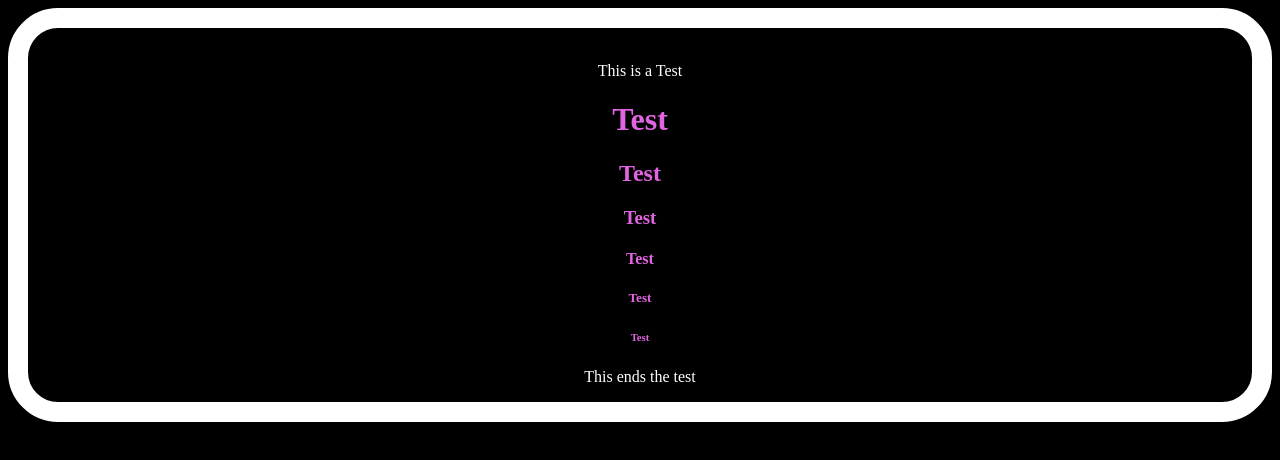
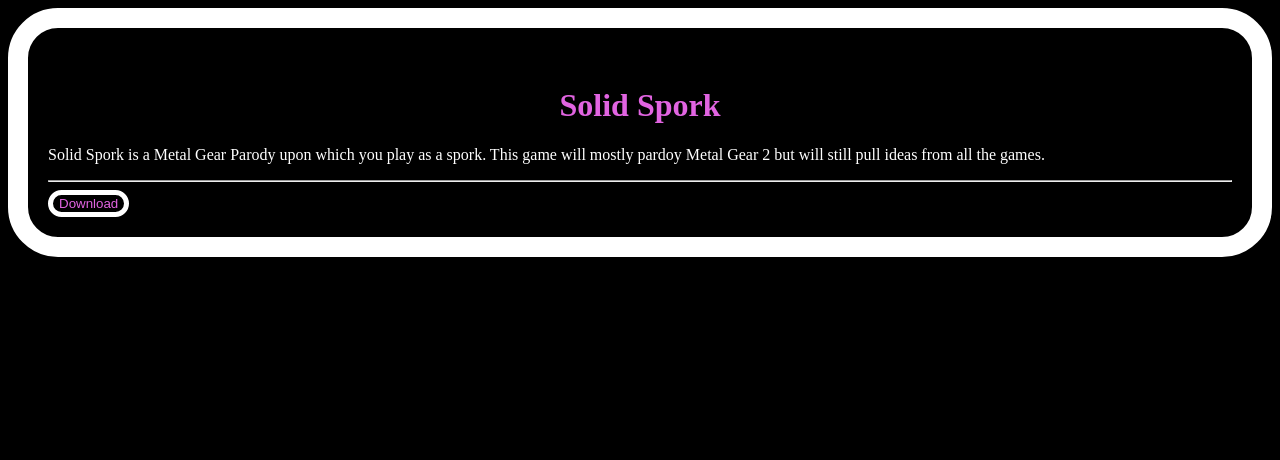
Before and after one commit to Axel-Scythe/solid-spork, a plain HTML site: page index.html in a window 1280 px wide. Drawn offline with Linux system fonts and the light colour scheme.

Commit message:
Add files via upload

```diff
--- a/css/style.css
+++ b/css/style.css
@@ -4,12 +4,22 @@
 	background-color: black;
 	border: 20px solid white;
 	border-radius: 50px;
+	padding: 20px;
 }
 
 h1,h2,h3,h4,h5,h6{
-	color: rgba(225,100,225, 150);
+	color: rgba(225,100,225,150);
 	text-align: center;
 }
+
+button{
+	color:rgba(225,100,225,150);
+	border: 5px solid white;
+	border-radius: 50px;
+	background-color: black;
+
+}
+
 
 /*
 Classes
--- a/index.html
+++ b/index.html
@@ -16,14 +16,11 @@
 <bgsound src="youRepostedInTheWrongNeighborhood.mp3" loop="infinite">
 </noembed>
 
-<p class="center">This is a Test
-<h1>Test</h1>
-<h2>Test</h2>
-<h3>Test</h3>
-<h4>Test</h4>
-<h5>Test</h5>
-<h6>Test</h6>
-<p class="center">This ends the test
+
+<h1>Solid Spork</h1>
+<p>Solid Spork is a Metal Gear Parody upon which you play as a spork. This game will mostly pardoy Metal Gear 2 but will still pull ideas from all the games.
+<hr>
+<a href="https://github.com/Axel-Scythe/solid-spork/archive/master.zip"><button class="center">Download</button></a>
 
 </body>
 
```
